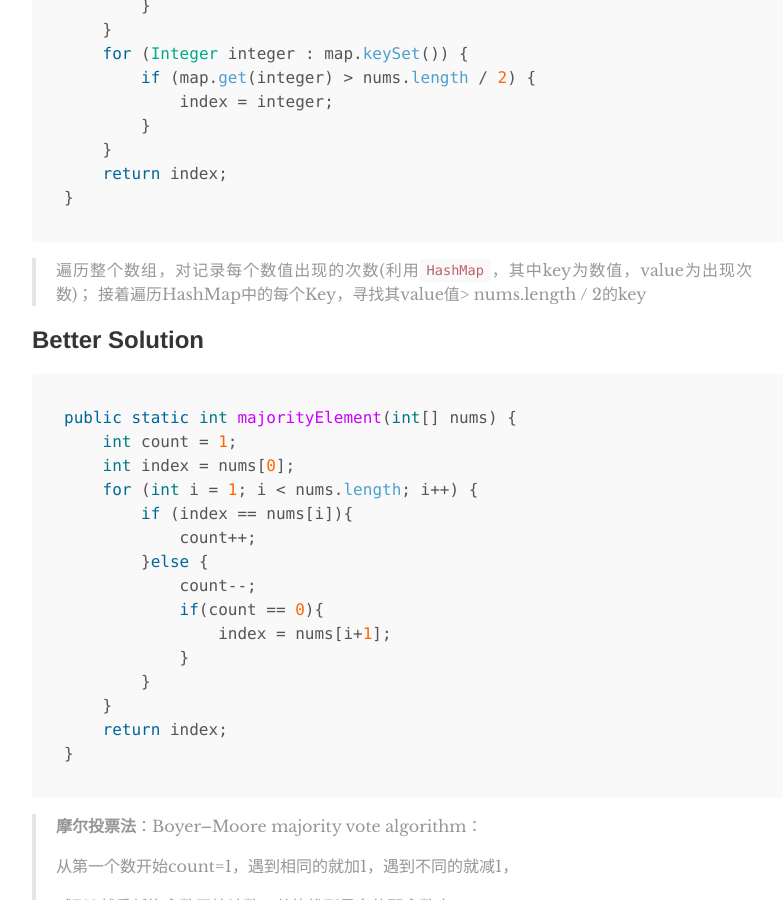
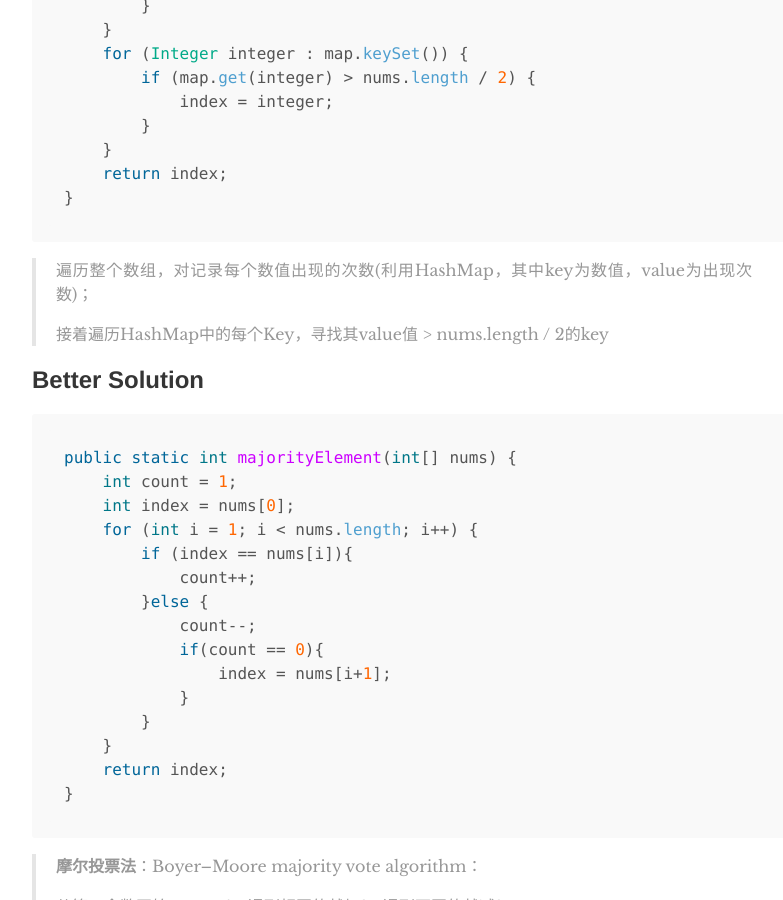
Before and after one commit to cuilongyang/cuilongyang.github.io, a Jekyll site: the page built from _posts/2022-05-18-leetcode-169.md, in a window 1280 px wide and 900 px high, scrolled down 959 px. Shown: the whole window, without its empty margins (208-991 px from the left). Built offline with Jekyll 4.4.1, drawn with Linux system fonts in a browser that asks for light colours.

````diff
--- a/_posts/2022-05-18-leetcode-169.md
+++ b/_posts/2022-05-18-leetcode-169.md
@@ -41,8 +41,9 @@ public static int majorityElement(int[] nums) {
 }
 ```
 
->遍历整个数组，对记录每个数值出现的次数(利用`HashMap`，其中key为数值，value为出现次数)；
->接着遍历HashMap中的每个Key，寻找其value值> nums.length / 2的key
+>遍历整个数组，对记录每个数值出现的次数(利用HashMap，其中key为数值，value为出现次数)；
+>
+>接着遍历HashMap中的每个Key，寻找其value值 > nums.length / 2的key
 
 ## Better Solution
 
@@ -72,7 +73,7 @@ public static int majorityElement(int[] nums) {
 >
 > 以下是一道关于摩尔投票法的进阶题目：
 
-# [LeetCode.229.Majority Element II](https://leetcode.cn/problems/majority-element-ii/)
+[LeetCode.229.Majority Element II](https://leetcode.cn/problems/majority-element-ii/)
 
 Given an integer array of size `n`, find all elements that appear more than `⌊ n/3 ⌋` times.
 
````
